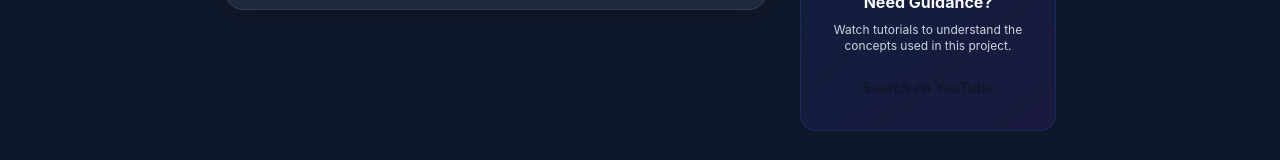
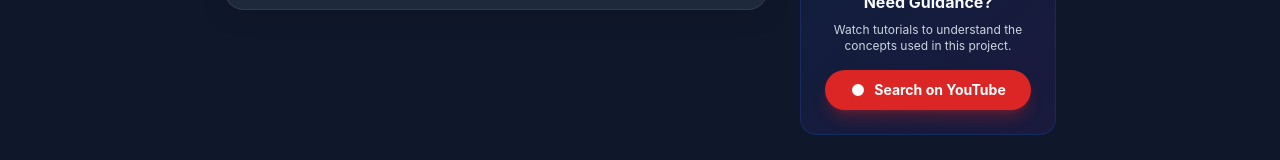
Before and after one commit to studrise-team/VS-academy, a React (Vite) app: page /projects/1 in a window 1280 px wide. Shown: the part 1531-1691 px from the top of the page. Built offline with nearby package versions, Linux system fonts and the light colour scheme; no server answers; the database is empty.

Commit message:
Update Search on YouTube button with vibrant red styling, play icon, and high contrast text

```diff
--- a/src/pages/ProjectDetails.jsx
+++ b/src/pages/ProjectDetails.jsx
@@ -186,9 +186,10 @@
                 href={`https://www.youtube.com/results?search_query=${encodeURIComponent(project.title + ' tutorial')}`}
                 target="_blank"
                 rel="noreferrer"
-                className="block w-full py-2 bg-foreground text-background font-bold rounded-xl hover:opacity-90 transition-opacity text-sm"
+                className="flex items-center justify-center gap-2 w-full py-2.5 bg-red-600 hover:bg-red-700 text-white font-bold rounded-xl shadow-lg shadow-red-600/30 hover:scale-[1.02] transition-all text-sm"
               >
-                Search on YouTube
+                <PlayCircle className="w-4 h-4 fill-white text-red-600" />
+                <span>Search on YouTube</span>
               </a>
             </motion.div>
 
```
